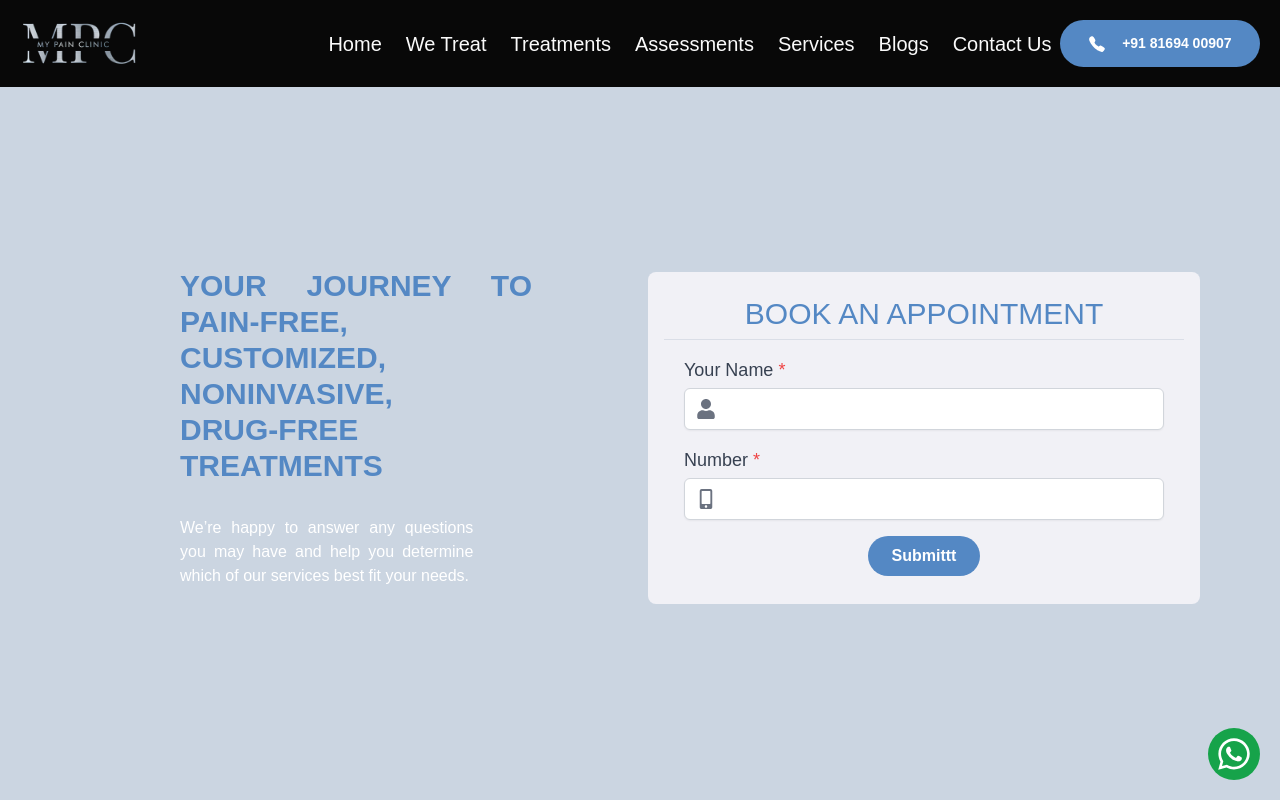
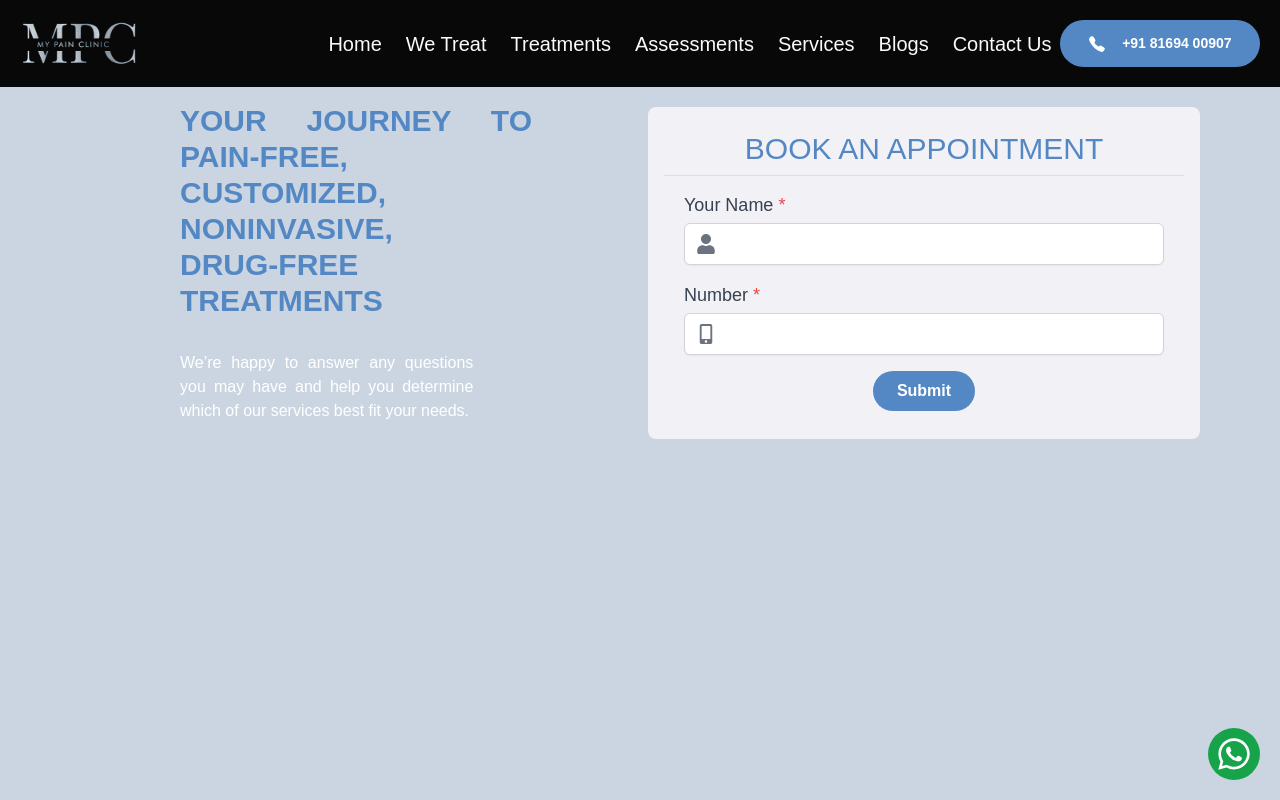
Before and after one commit to Hope-Ray/nextjs-mpc, a Next.js app: page /sublanding in a window 1280 px wide. Shown: the top 800 px of the page. Built offline with nearby package versions, Linux system fonts and the light colour scheme.

Commit message:
sublanding welcome height 6

```diff
--- a/src/components/SubLanding/SubWelcome.jsx
+++ b/src/components/SubLanding/SubWelcome.jsx
@@ -3,7 +3,7 @@ import { FaUser, FaMobileAlt } from "react-icons/fa";
 const SubWelcome = () => {
   return (
     <div className="bg-slate-300 bg-no-repeat bg-cover bg-bottom min-h-screen relative">
-      <div className="container md:px-[5rem] px-4 grid md:grid-cols-2 gap-1 md:gap-4 absolute top-[87px] inset-0 mx-auto">
+      <div className="container min-h-auto min-h-max md:px-[5rem] px-4 grid md:grid-cols-2 gap-1 md:gap-4 absolute top-[87px] inset-0 mx-auto">
         <div className="hero-content flex justify-center items-center">
           <div className="h-auto w-full md:w-96 flex flex-col p-4 gap-8">
             <h3 className="text-2xl md:text-3xl font-bold text-brandColor text-justify">
@@ -72,7 +72,7 @@ const SubWelcome = () => {
                   type="submit"
                   className="gap-[1rem] font-semibold rounded-[36px] w-full md:w-auto px-6 py-2  items-center transition border-gradient text-[#fff] hover:scale-105"
                 >
-                  Submittt
+                  Submit
                 </button>
               </div>
             </form>
```
